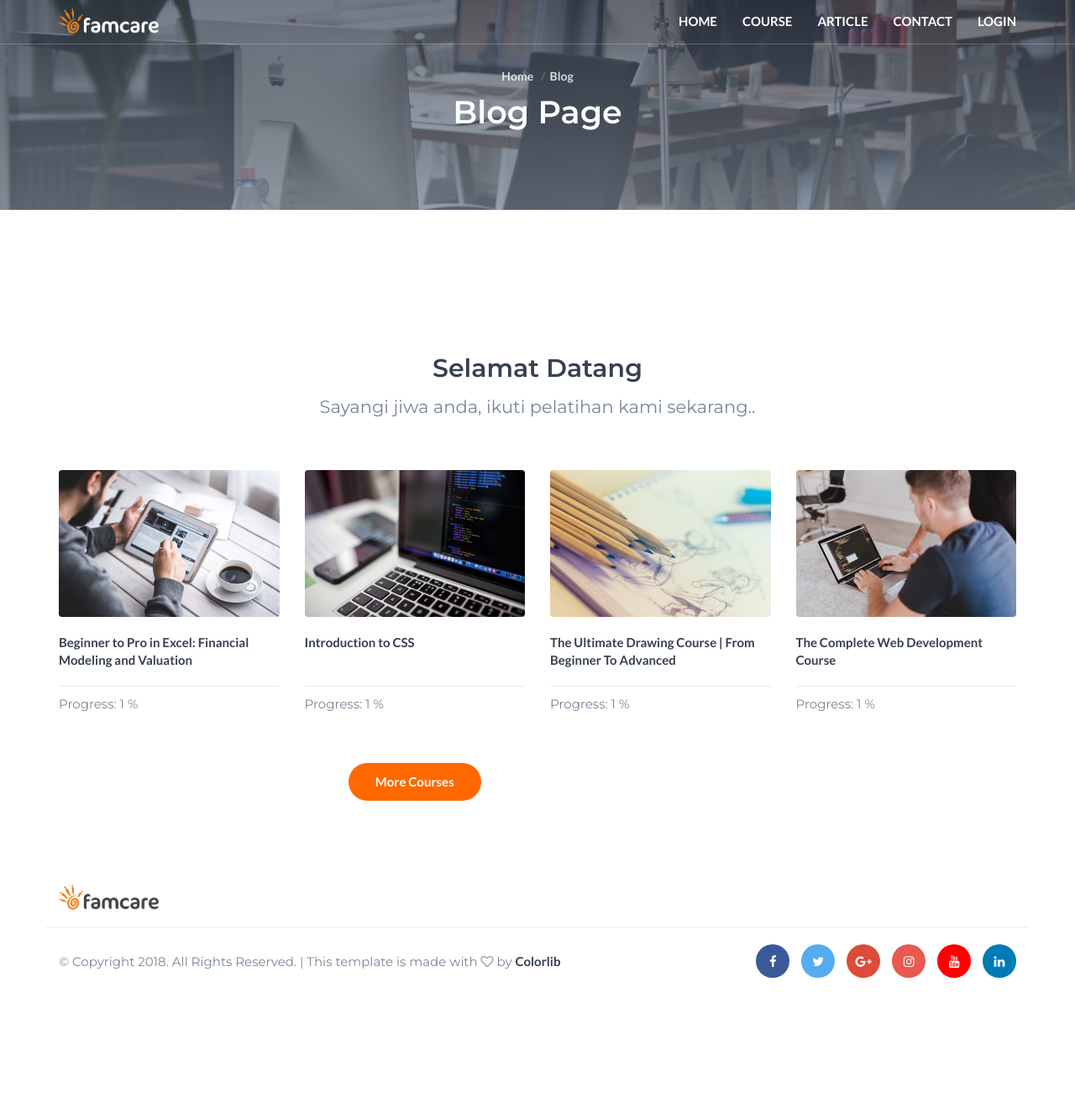
After one commit to tankelvin/famcare, a CodeIgniter app: page /famcare/index.php/welcome/blog in a window 1280 px wide. The commit adds this page. Shown: the whole page at 84% size. Run offline with CodeIgniter, Linux system fonts and the light colour scheme; tables that the repository leaves empty or names only in its code hold one stand-in row (values such as "Sample post"); some libraries are stand-ins or nearby versions.

Commit message:
progress masuk ke course
mengubah tampilan course jadi tampilan untuk menampilkan progress

```diff
--- a/application/config/config.php
+++ b/application/config/config.php
@@ -1,5 +1,17 @@
 <?php
 defined('BASEPATH') OR exit('No direct script access allowed');
+
+
+$server = "localhost";
+$user = "root";
+$password = "";
+$nama_database = "famcare";
+
+$db = mysqli_connect($server, $user, $password, $nama_database);
+
+if( !$db ){
+    die("Gagal terhubung dengan database: " . mysqli_connect_error());
+}
 
 /*
 |--------------------------------------------------------------------------
--- a/application/controllers/Welcome.php
+++ b/application/controllers/Welcome.php
@@ -42,4 +42,9 @@ class Welcome extends CI_Controller {
 	{
 		$this->load->view('contact');
 	}
+
+	public function blog()
+	{
+		$this->load->view('blog');
+	}
 }
--- /dev/null
+++ b/application/views/blog.php
@@ -0,0 +1,167 @@
+<!DOCTYPE html>
+<html lang="en">
+	<head>
+		<?php $this->load->view('layout/header');?>
+		<title>HTML Education Template</title>
+    </head>
+	<body>
+
+			<!-- Header -->
+		<?php $this->load->view('layout/navigation');?>
+		<!-- /Header -->
+
+		<!-- Hero-area -->
+		<div class="hero-area section">
+
+			<div class="bg-image bg-parallax overlay" style="background-image:url(<?php echo base_url();?>assets/img/page-background.jpg)"></div>
+
+			<div class="container">
+				<div class="row">
+					<div class="col-md-10 col-md-offset-1 text-center">
+						<ul class="hero-area-tree">
+							<li><a href="index.html">Home</a></li>
+							<li>Blog</li>
+						</ul>
+						<h1 class="white-text">Blog Page</h1>
+
+					</div>
+				</div>
+			</div>
+
+		</div>
+		<!-- /Hero-area -->
+
+		<!-- Blog -->
+		<div id="blog" class="section">
+
+			<!-- container -->
+			<div class="container">
+
+				<!-- row -->
+				<div class="row">
+
+					<!-- main blog -->
+					<div id="main" class="col-md-9">
+
+						<!-- row -->
+						<div class="row">
+
+							<!-- Courses -->
+		<div id="courses" class="section">
+
+			<!-- container -->
+			<div class="container">
+
+				<!-- row -->
+				<div class="row">
+					<div class="section-header text-center">
+						<h2>Selamat Datang</h2>
+						<p class="lead">Sayangi jiwa anda, ikuti pelatihan kami sekarang..</p>
+					</div>
+				</div>
+				<!-- /row -->
+
+				<!-- courses -->
+				<div id="courses-wrapper">
+
+					<!-- row -->
+					<div class="row">
+
+						<!-- single course -->
+						<div class="col-md-3 col-sm-6 col-xs-6">
+							<div class="course">
+								<a href="#" class="course-img">
+									<img src="<?php echo base_url();?>assets/img/course01.jpg" alt="">
+
+									<i class="course-link-icon fa fa-link"></i>
+								</a>
+								<a class="course-title" href="#">Beginner to Pro in Excel: Financial Modeling and Valuation</a>
+								<div class="course-details">
+									<span class="course-category"><?php $this->load->view('layout/progress');?></span>
+
+								</div>
+							</div>
+						</div>
+						<!-- /single course -->
+
+						<!-- single course -->
+						<div class="col-md-3 col-sm-6 col-xs-6">
+							<div class="course">
+								<a href="#" class="course-img">
+									<img src="<?php echo base_url();?>assets/img/course02.jpg" alt="">
+
+									<i class="course-link-icon fa fa-link"></i>
+								</a>
+								<a class="course-title" href="#">Introduction to CSS </a>
+								<div class="course-details">
+									<?php $this->load->view('layout/progress2');?>
+								</div>
+							</div>
+						</div>
+						<!-- /single course -->
+
+						<!-- single course -->
+						<div class="col-md-3 col-sm-6 col-xs-6">
+							<div class="course">
+								<a href="#" class="course-img">
+									<img src="<?php echo base_url();?>assets/img/course03.jpg" alt="">
+									<i class="course-link-icon fa fa-link"></i>
+								</a>
+								<a class="course-title" href="#">The Ultimate Drawing Course | From Beginner To Advanced</a>
+								<div class="course-details">
+									<?php $this->load->view('layout/progress3');?>
+								</div>
+							</div>
+						</div>
+						<!-- /single course -->
+
+						<div class="col-md-3 col-sm-6 col-xs-6">
+							<div class="course">
+								<a href="#" class="course-img">
+								<img src="<?php echo base_url();?>assets/img/course04.jpg" alt="">
+									<i class="course-link-icon fa fa-link"></i>
+								</a>
+								<a class="course-title" href="#">The Complete Web Development Course</a>
+								<div class="course-details">
+								<?php $this->load->view('layout/progress4');?>
+								</div>
+							</div>
+						</div>
+						<!-- /single course -->
+
+					</div>
+					<!-- /row -->
+
+
+
+					</div>
+					<!-- /row -->
+
+				</div>
+				<!-- /courses -->
+
+				<div class="row">
+					<div class="center-btn">
+						<a class="main-button icon-button" href="#">More Courses</a>
+					</div>
+				</div>
+
+			</div>
+			<!-- container -->
+
+		</div>
+		<!-- /Courses -->
+
+						</div>
+						<!-- /row -->
+
+
+
+
+		<!-- Footer -->
+		<?php $this->load->view('layout/footer');?>
+
+		<!-- Footer -->
+
+	</body>
+</html>
--- a/application/views/layout/navigation.php
+++ b/application/views/layout/navigation.php
@@ -21,8 +21,8 @@
 				<!-- Navigation -->
 				<nav id="nav">
 					<ul class="main-menu nav navbar-nav navbar-right">
-						<li><a href="<?php site_url('welcome/index');?>">Home</a></li>
-						<li><a href="<?php site_url('welcome/courses');?>">Courses</a></li>
+						<li><a href="<?php echo site_url('welcome/index');?>">Home</a></li>
+						<li><a href="<?php echo site_url('Welcome/blog');?>"> course</a></li>
 						<li><a href="<?php site_url('welcome/acticle');?>">Article</a></li>
 						<li><a href="<?php site_url('welcome/contact');?>">Contact</a></li>
 						<li><a href="<?php site_url('welcome/login');?>" data-toggle="modal" data-target="#simpleModal">Login</a></li>
--- /dev/null
+++ b/application/views/layout/progress.php
@@ -0,0 +1,17 @@
+<!DOCTYPE html>
+<?php include ('application/config/config.php'); ?>
+<html>
+<head>
+	<title></title>
+</head>
+<body>
+	<?php
+$sql = "SELECT max(id_progress)id_progress FROM progress";
+$result = $db->query($sql);
+
+    while($row = $result->fetch_assoc()) {
+        echo "Progress: " . $row["id_progress"]. "  % ";
+    } ?>
+
+</body>
+</html>
--- /dev/null
+++ b/application/views/layout/progress2.php
@@ -0,0 +1,17 @@
+<!DOCTYPE html>
+<?php include ('application/config/config.php'); ?>
+<html>
+<head>
+	<title></title>
+</head>
+<body>
+	<?php
+$sql = "SELECT max(id_progress)id_progress FROM progress2";
+$result = $db->query($sql);
+
+    while($row = $result->fetch_assoc()) {
+        echo "Progress: " . $row["id_progress"]. "  % ";
+    } ?>
+
+</body>
+</html>
--- /dev/null
+++ b/application/views/layout/progress3.php
@@ -0,0 +1,17 @@
+<!DOCTYPE html>
+<?php include ('application/config/config.php'); ?>
+<html>
+<head>
+	<title></title>
+</head>
+<body>
+	<?php
+$sql = "SELECT max(id_progress)id_progress FROM progress3";
+$result = $db->query($sql);
+
+    while($row = $result->fetch_assoc()) {
+        echo "Progress: " . $row["id_progress"]. "  % ";
+    } ?>
+
+</body>
+</html>
--- /dev/null
+++ b/application/views/layout/progress4.php
@@ -0,0 +1,17 @@
+<!DOCTYPE html>
+<?php include ('application/config/config.php'); ?>
+<html>
+<head>
+	<title></title>
+</head>
+<body>
+	<?php
+$sql = "SELECT max(id_progress)id_progress FROM progress4";
+$result = $db->query($sql);
+
+    while($row = $result->fetch_assoc()) {
+        echo "Progress: " . $row["id_progress"]. "  % ";
+    } ?>
+
+</body>
+</html>
```
